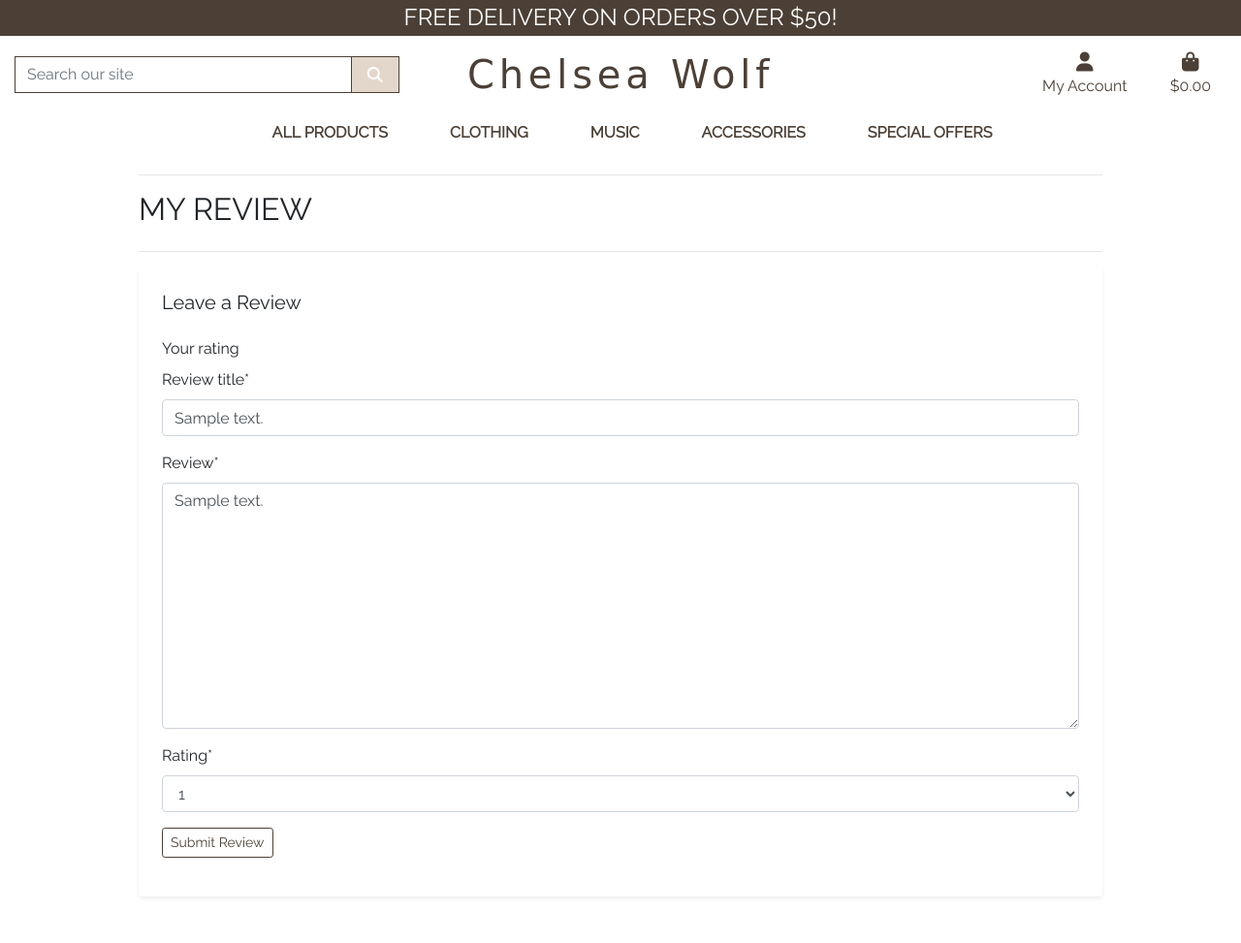
After one commit to AudreyLL88/chelsea_wolfe_v1, a Django app: page /products/edit_review/1/ in a window 1280 px wide. The commit adds this page. Shown: the whole page at 97% size. Run offline with Django 3.2, Linux system fonts and the light colour scheme; a user stored in the database is signed in; tables that the repository leaves empty hold one stand-in row (values such as "Sample post"); some libraries are stand-ins or nearby versions; some web fonts are replaced.

Commit message:
Add edit review functionnality

```diff
--- /dev/null
+++ b/products/templates/products/edit_review.html
@@ -0,0 +1,44 @@
+{% extends "base.html" %}
+{% load static %}
+
+{% block page_header %}
+    <div class="container header-container">
+        <div class="row">
+            <div class="col"></div>
+        </div>
+    </div>
+{% endblock %}
+
+{% block content %}
+<div class="overlay"></div>
+<div class="container">
+    <div class="row">
+        <div class="col">
+            <hr>
+            <h2 class="logo-font mb-4">My Review</h2>
+            <hr>
+        </div>
+    </div>
+    <div class="bg-white rounded shadow-sm p-4 mb-5 review-write">
+    <h5 class="mb-4 review-write-detail">Leave a Review</h5>
+    <p class="mb-2 review-write-detail">Your rating</p>
+    <form method="POST" action="{% url 'edit_review' review.id %}" enctype="multipart/form-data">
+        <div class="form-group review-write-detail">
+            {% csrf_token %}
+            {{ form | crispy }}
+        </div>
+        <div class="form-group review-write-detail">
+            <button class="btn btn-sm review-button-clear" type="submit"> Submit Review
+            </button>
+        </div>
+    </form>
+    </div>
+</div>
+{% endblock %}
+
+{% block postloadjs %}
+<script type="text/javascript">
+sr.reveal('.review-write', {delay: 400})
+sr.reveal('.review-write-detail', {delay: 600, interval: 200})
+</script>
+{% endblock %}
--- a/products/templates/products/product_detail.html
+++ b/products/templates/products/product_detail.html
@@ -145,7 +145,7 @@
                                                         {% if request.user.is_authenticated %}
                                                         <div>
                                                             <button type="button" class="btn btn-full" data-toggle="modal" data-target="#deleteReview-{{ review.id }}"><i class="fas fa-trash-alt"></i></button>
-                                                            <a href="" class="btn btn-full"><i class="fas fa-edit"></i></a>
+                                                            <a href="{% url 'edit_review' review.id %}" class="btn btn-full"><i class="fas fa-edit"></i></a>
                                                         </div>
                                                         {% endif %}
                                                     </div>
--- a/products/urls.py
+++ b/products/urls.py
@@ -7,6 +7,7 @@ urlpatterns = [
     path('add/', views.add_product, name='add_product'),
     path('edit/<int:product_id>/', views.edit_product, name='edit_product'),
     path('delete/<int:product_id>/', views.delete_product, name='delete_product'),
-    path('review/<int:product_id>/',views.review_product, name='review_product'),
+    path('review/<int:product_id>/', views.review_product, name='review_product'),
+    path('edit_review/<int:review_id>/', views.edit_review, name='edit_review'),
     path('delete_review/<int:review_id>/', views.delete_review, name='delete_review'),
 ]
--- a/products/views.py
+++ b/products/views.py
@@ -194,3 +194,33 @@ def delete_review(request, review_id):
     else:
         messages.error(request, 'You cannot do that !')
         return redirect(reverse('products'))
+
+
+@login_required
+def edit_review(request, review_id):
+    """ Allows user to edit a review"""
+
+    review = get_object_or_404(Review, pk=review_id)
+    if request.user == review.reviewer:
+        if request.method == 'POST':
+            form = ReviewForm(request.POST, instance=review)
+            if form.is_valid():
+                form.save()
+                messages.success(request, 'Your review is successfully edited')
+                return redirect(reverse('products'))
+            else:
+                messages.error(request,
+                               'Failed to edit product review. \
+                                Please ensure the form is valid.')
+        else:
+            form = ReviewForm(instance=review)
+        template = 'products/edit_review.html'
+        context = {
+            'form': form,
+            'review': review,
+        }
+
+        return render(request, template, context)
+    else:
+        messages.error(request, 'You cannot do that !')
+        return redirect(reverse('products'))
```
Also changed, not shown: products/migrations/0006_auto_20210217_0848.py (added).
